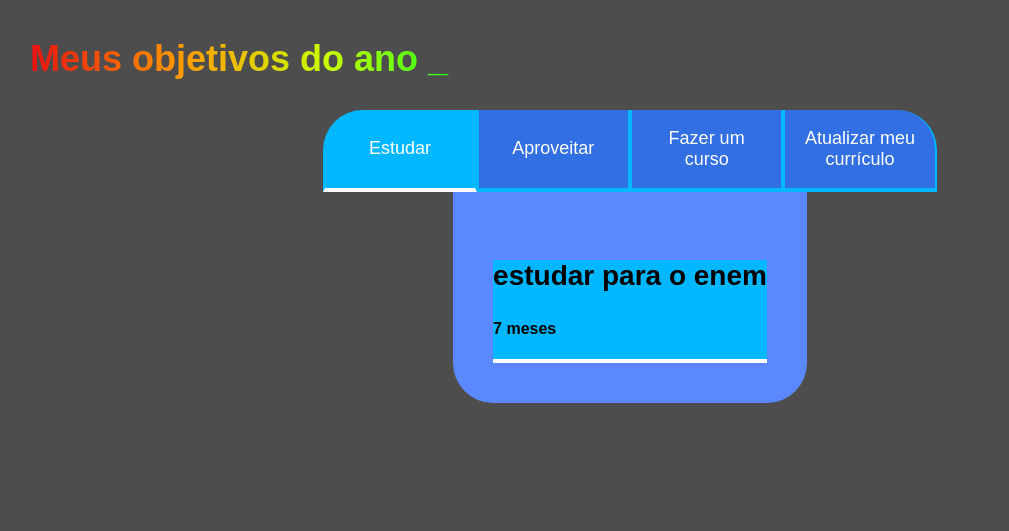
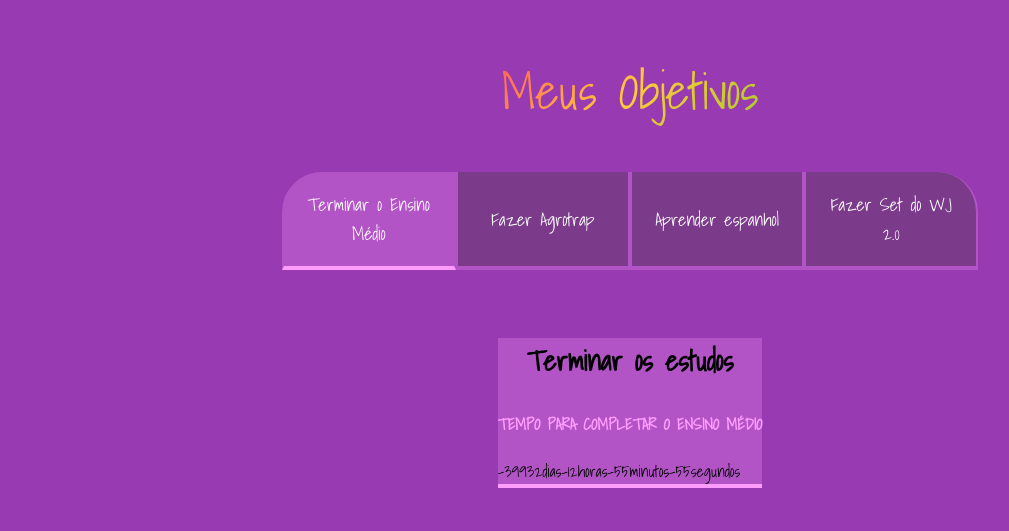
Before and after one commit to 28Rafa/projeto3e, a plain HTML site: page index.html in a window 1280 px wide. Shown: the whole page, without its empty margins (10-1019 px from the left). Drawn offline with Linux system fonts and the light colour scheme.

Commit message:
Add files via upload

```diff
--- a/index.html
+++ b/index.html
@@ -1,52 +1,46 @@
 <!DOCTYPE html>
-<html lang="pt-br">
-
+<html lang="Pt-Br">
 <head>
     <meta charset="UTF-8">
     <meta name="viewport" content="width=device-width, initial-scale=1.0">
-        <title>Meus objetivos do ano</title>
+    <title>Deus é meu pastor e nada me faltará</title>
     <link rel="stylesheet" href="style.css">
+    <link rel="preconnect" href="https://fonts.googleapis.com">
+<link rel="preconnect" href="https://fonts.gstatic.com" crossorigin>
+<link href="https://fonts.googleapis.com/css2?family=Shadows+Into+Light&display=swap" rel="stylesheet">
 </head>
-
 <body>
-
     <section class="conteudo-principal">
-
-            <h2 class="titulo-principal"> Meus objetivos do ano <span>_</span></h2>
-
+        <h2 class="titulo-principal"> Meus Objetivos</h2>
         <div class="botoes">
-                    <button class="botao ativo">Estudar</button>
-                    <button class="botao">Aproveitar</button>
-                    <button class="botao">Fazer um curso</button>
-                    <button class="botao">Atualizar meu currículo</button>
+            <button class="botao ativo">Terminar o Ensino Médio</button>
+            <button class="botao">Fazer Agrotrap</button>
+            <button class="botao">Aprender espanhol</button>
+            <button class="botao">Fazer Set do WJ 2.0</button>
         </div>
-
         <div class="abas-textos">
             <div class="aba-conteudo ativo">
-                        <h3 class="aba-conteudo-titulo-principal">estudar para o enem</h3>
-                        <h4 class="aba-conteudo-secundário">7 meses</h4>
-                        <div class="contador"></div>
+                <h3 class="aba-conteudo-titulo-principal"> Terminar os estudos</h3>
+                <h4 class="aba-conteudo-titulo-secundario"> Tempo para completar o Ensino Médio</h4>
+                <div class="contador"> </div>
             </div>
             <div class="aba-conteudo">
-                        <h3 class="aba-conteudo-titulo-principal">aproveitar a vida</h3>
-                        <h4 class="aba-conteudo-titulo-secundário">eternamente</h4>
-                        <div class="contador"></div>
+                <h3 class="aba-conteudo-titulo-principal"> Entrar no Studio pra fazer o agrotrap</h3>
+                <h4 class="aba-conteudo-titulo-secundario"> Tempo até estourar no TikTok</h4>
+                <div class="contador"> </div>
             </div>
             <div class="aba-conteudo">
-                        <h3 class="aba-conteudo-titulo-principal">fazer um curo de quiropraxia e massagista</h3>
-                        <h4 class="aba-conteudo-titulo-secundário">5 meses</h4>
-                        <div class="contador"></div>
+                <h3 class="aba-conteudo-titulo-principal"> Completar a autoditada de espanhol</h3>
+                <h4 class="aba-conteudo-titulo-secundario"> Tempo para atingir nível intermediário</h4>
+                <div class="contador"> </div>
             </div>
             <div class="aba-conteudo">
-                        <h3 class="aba-conteudo-titulo-principal">atualizar meu currículo</h3>
-                        <h4 class="aba-conteudo-titulo-secundário">desenvolver no meu trabalho</h4>
-                        <div class="contador"></div>
+                <h3 class="aba-conteudo-titulo-principal"> Entrar no Studio pra fazer o Set do WJ 2.0</h3>
+                <h4 class="aba-conteudo-titulo-secundario"> Tempo para ter sessão com o Mc Daniel</h4>
+                <div class="contador"> </div>
             </div>
         </div>
-
     </section>
-
-        <script src="main.js"></script>
+    <script src="main.js"> </script>
 </body>
-
 </html>
--- a/main.js
+++ b/main.js
@@ -1,15 +1,39 @@
 const botoes = document.querySelectorAll(".botao");
 const textos = document.querySelectorAll(".aba-conteudo");
-
-for( let i= 0; i<botoes.length; i++){
+for(let i = 0; i <botoes.length; i++){
     botoes[i].onclick = function(){
-        for (let j=0; j<botoes.length; j++){
+        for (let j = 0; j< botoes.length; j++){
             botoes[j].classList.remove("ativo");
             textos[j].classList.remove("ativo");
         }
+
         botoes[i].classList.add("ativo");
         textos[i].classList.add("ativo");
-
-
     }
 }
+
+const contadores = document.querySelectorAll (".contador");
+const tempoObjetivo1 = new Date ("2024-12-22T23:59:59");
+
+const tempos = [tempoObjetivo1]
+
+for (let i=0; i < contadores.length; i++){
+    contadores[i].textContent = calculaTempo(tempos[i]);
+}
+
+contadores[0].textContent = calculaTempo(tempoObjetivo1);
+
+function calculaTempo(tempoObjetivo){
+    let tempoAtual = new Date();
+    let tempoFinal =- tempoObjetivo1 - tempoAtual
+    let segundos = Math.floor(tempoFinal/1000);
+    let minutos = Math.floor(segundos/60);
+    let horas = Math.floor(minutos / 60);
+    let dias = Math.floor (horas / 24);
+
+    segundos %=60;
+    minutos %=60;
+    horas %=24;
+
+    return dias + "dias" + horas + "horas" + minutos + "minutos" + segundos + "segundos";
+}
--- a/style.css
+++ b/style.css
@@ -1,18 +1,50 @@
+
+
+
 :root{
-    --cor-de-fundo:#000000b2;
-    --cor-texto:#ffffff;
-    --cor-ativa:#01b7ff;
-    --cor-inativo:#5b87ff;
-    --cor-aba:#0099ff;
-    --cor-borda:#316fe2;
-    --cor-ativado:#ffffff;
+    --cor-de-fundo:#983bb3;
+    --cor-texto:#ff9dff;
+    --botao-ativo:#b254c6;
+    --botao-inativo:#7b3a8a;
+    --texto-simples:#FFFFFF;
+
+
 }
 body{
     background-color: var(--cor-de-fundo);
-    font-family: "Archivo Black", sans-serif;
+}
+
+.botao{
+    color: var(--texto-simples);
+    background-color: var(--botao-inativo);
+    border-color: var(--botao-ativo);
+    font-family: "Shadows Into Light", cursive;
     font-weight: 400;
     font-style: normal;
+    font-size: 18px;
+    width: 100%;
+    justify-content: center;
+    align-self: auto;
+    padding: 1em;
+    border-bottom: 4px solid var(--botao-ativo);
+    border-left: 2px solid var(--botao-ativo);
+    border-right: 2px solid var(--botao-ativo);
+    border-top: none;
 }
+
+.botao:first-child{
+  border-radius: 40px 40px 0px 0px;
+}
+
+.botoes{
+ display: block;
+}
+
+.ativo{
+  background-color: var(--botao-ativo);
+  border-bottom: 4px solid var(--cor-texto);
+}
+
 .conteudo-principal{
   display: flex;
   flex-direction: column;
@@ -22,65 +54,76 @@ body{
   width: 100%;
   margin: 0 auto;
 }
-.titulo-principal span{
-    color: var(--cor-aba);
+
+.abas-textos{
+background-color: var(--cor-de-fundo);
+padding: 40px;
+border-radius: 40px 40px 40px 40px;
+font-family: "Shadows Into Light", cursive;
 }
-.titulo-principal{
-    flex-direction: left; width: 100%; font-size: 32px; font-size:36px; -webkit-background-clip: text; color: white; -webkit-text-fill-color: transparent; background-color:#FFFFFF; background-image: -webkit-linear-gradient(left,#ea1111,#ff9900,#c8ff00,#00ff22,#00eeff,#0004ff,#ae00ff,#ff00dd,#ff0000); background-image: -moz-linear-gradient(left,#ea1111,#ff9900,#c8ff00,#00ff22,#00eeff,#0004ff,#ae00ff,#ff00dd,#ff0000); background-image: -ms-linear-gradient(left,#ea1111,#ff9900,#c8ff00,#00ff22,#00eeff,#0004ff,#ae00ff,#ff00dd,#ff0000); background-image: -o-linear-gradient(left,#ea1111,#ff9900,#c8ff00,#00ff22,#00eeff,#0004ff,#ae00ff,#ff00dd,#ff0000); }
-.botao{
-    font-family: "Archivo Black", sans-serif;
-    background-color: var(--cor-borda);
-    color:var(--cor-texto);
-    display: flex;
-    justify-content: center;
-    padding: 1em;
-    font-size: 18px;
-    align-items: center;
-    width: 100%;
-    border-bottom: 4px solid var(--cor-ativa);
-    border-left: 2px solid var(--cor-ativa);
-    border-right: 2px solid var(--cor-ativa);
-    border-top: none;
 
-}
-.botao:first-child{
-    border-radius: 40px 40px 0 0;
-}
-.botoes{
-    display: flex;
-}
-.ativo{
-    background-color: var(--cor-ativa);
-    border-bottom: 4px solid var(--cor-ativado);
-}
-.abas-textos{
-    background-color: var(--cor-inativo);
-    padding: 40px;
-    border-radius: 0 0 40px 40px;
-}
 .aba-conteudo.ativo{
 display: block;
 }
+
 .aba-conteudo{
 display: none;
 }
+
 .aba-conteudo-titulo-principal{
 font-size: 28px;
 text-align: center;
 }
+
 .aba-conteudo-titulo-secundario{
 text-align: center;
-    color: var(--cor-borda);
+color: var(--cor-texto);
 text-transform: uppercase;
 }
-@media screen and (min-width: 768px) {
+
+@media screen and (min-width: 768px){
   .botoes{
     display: flex;
   }
+
   .botao:first-child{
-        border-radius: 40px 0 0 0;
+    border-radius: 40px 0px 0px 0px;
   }
+
   .botao:last-child{
-        border-radius: 0 40px 0 0;
+    border-radius: 0px 40px 0px 0px;
+  }
+
+}
+
+.titulo-principal{
+
+    font-family: "Shadows Into Light", cursive;
+  font-weight: 400;
+  font-style: normal;
+    background-image: linear-gradient(
+    -225deg,
+    #ff595e 0%,
+    #ffca3a 29%,
+    #8ac926 67%,
+    #1982c4 88%,
+    #6a4c93 100%
+
+  );
+  background-size: auto auto;
+  background-clip: border-box;
+  background-size: 200% auto;
+  color: #fff;
+  background-clip: text;
+  -webkit-background-clip: text;
+  -webkit-text-fill-color: transparent;
+  animation: textclip 1s linear infinite;
+  display: inline-block;
+      font-size: 50px;
+}
+
+@keyframes textclip {
+  to {
+    background-position: 200% center;
   }
 }
```
Also changed, not shown: 2 other files. Lines whose indentation alone changed are shown as unchanged.
